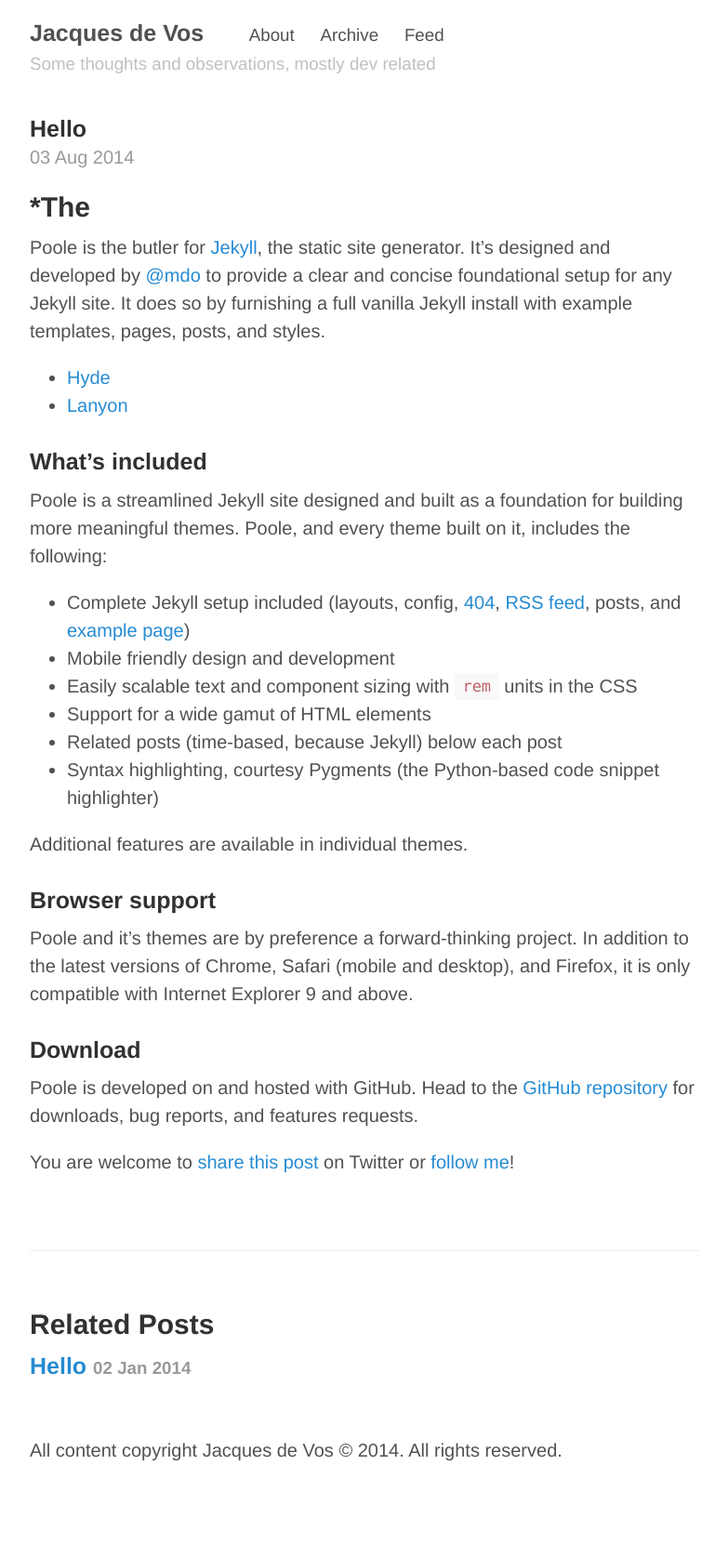
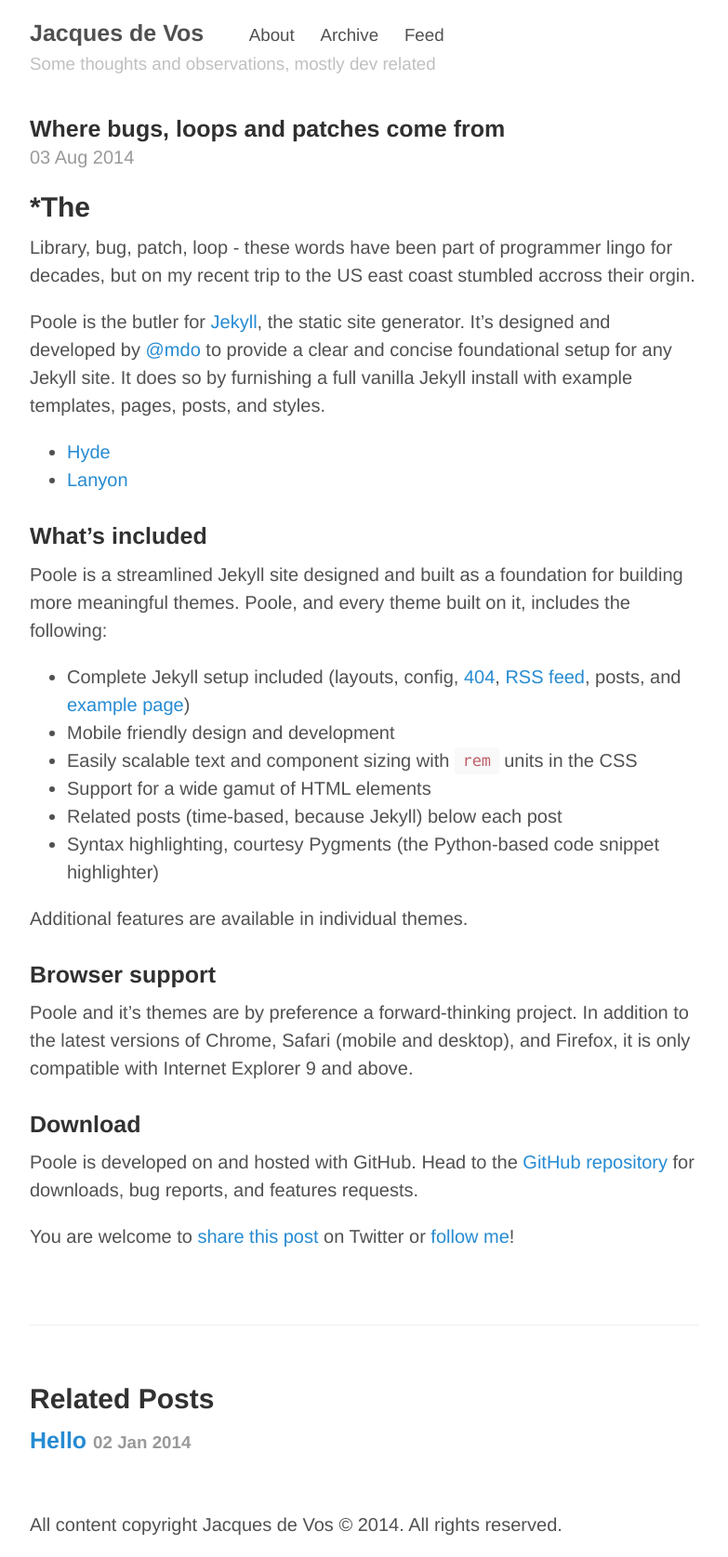
Before and after one commit to jacdevos/jacdevos.github.io.old, a Jekyll site: the page built from _posts/2014-08-03-markI.md, in a window 1280 px wide. Shown: the whole page at 93% size, without its empty margins (248-1031 px from the left). Built offline with Jekyll 4.4.1, drawn with Linux system fonts in a browser that asks for light colours; Markdown is read by kramdown in place of the engine named in the settings; before the commit the page ends 1595 px from its top, so only the background shows below that.

Commit message:
Update 2014-08-03-markI.md

```diff
--- a/_posts/2014-08-03-markI.md
+++ b/_posts/2014-08-03-markI.md
@@ -1,10 +1,13 @@
 ---
 layout: post
-title: Hello
+title: Where bugs, loops and patches come from
 ---
 
 *The
 -----
+Library, bug, patch, loop - these words have been part of programmer lingo for decades, but on my recent trip to the US east coast stumbled accross their orgin.
+
+
 
 Poole is the butler for [Jekyll](http://jekyllrb.com), the static site generator. It's designed and developed by [@mdo](https://twitter.com/mdo) to provide a clear and concise foundational setup for any Jekyll site. It does so by furnishing a full vanilla Jekyll install with example templates, pages, posts, and styles.
 
```
